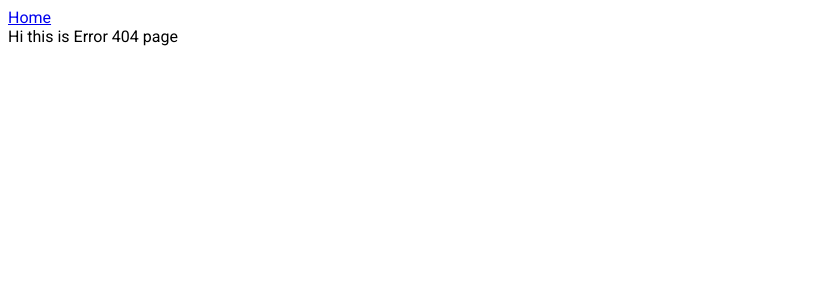
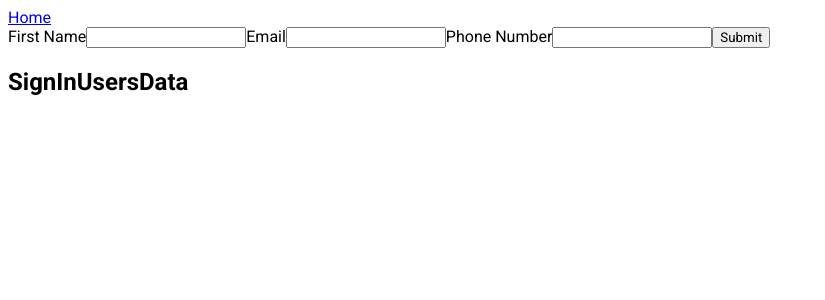
Before and after one commit to Sandeep-508/Practice-react, a React (Create React App) app: page /curd in a window 1280 px wide. Before the commit this address had no page. Shown: the top 300 px of the page, without its empty margins (0-825 px from the left). Built offline with nearby package versions, Linux system fonts and the light colour scheme.

Commit message:
practiced storing and editing user form data

```diff
--- a/package.json
+++ b/package.json
@@ -14,7 +14,9 @@
     "@testing-library/jest-dom": "^5.17.0",
     "@testing-library/react": "^13.4.0",
     "@testing-library/user-event": "^13.5.0",
+    "apexcharts": "^3.54.0",
     "react": "^18.3.1",
+    "react-apexcharts": "^1.4.1",
     "react-dom": "^18.3.1",
     "react-hook-form": "^7.53.0",
     "react-notifications": "^1.7.4",
--- /dev/null
+++ b/src/components/Charts.jsx
@@ -0,0 +1,88 @@
+import React, { useState, useEffect } from 'react';
+import ReactApexChart from 'react-apexcharts';
+import ApexCharts from 'apexcharts';
+
+const Charts = () => {
+    const [chartOptions, setChartOptions] = useState({
+        chart: {
+            id: 'realtime',
+            height: 350,
+            type: 'line',
+            animations: {
+                enabled: true,
+                easing: 'linear',
+                dynamicAnimation: {
+                    speed: 100
+                }
+            },
+            toolbar: {
+                show: false
+            },
+            zoom: {
+                enabled: false
+            }
+        },
+        dataLabels: {
+            enabled: true
+        },
+        stroke: {
+            curve: 'smooth'
+        },
+        title: {
+            text: 'Dynamic Updating Chart',
+            align: 'left'
+        },
+        markers: {
+            size: 0
+        },
+        xaxis: {
+            type: 'datetime',
+            range: 9000
+        },
+        yaxis: {
+            max: 100
+        },
+        legend: {
+            show: false
+        },
+    });
+
+    const [series, setSeries] = useState([{ data: [] }]);
+
+    const data = [];
+    let lastDate = Date.now();
+
+    const getNewSeries = (baseval, { min, max }) => {
+        const newDate = baseval + 1000;
+        lastDate = newDate;
+        data.push({
+            x: newDate,
+            y: Math.floor(Math.random() * (max - min + 1)) + min
+        });
+        if (data.length > 10) {
+            data.shift();
+        }
+    };
+
+    useEffect(() => {
+        const interval = setInterval(() => {
+            getNewSeries(lastDate, { min: 10, max: 90 });
+            ApexCharts.exec('realtime', 'updateSeries', [{
+                data: [...data]
+            }]);
+        }, 1000);
+
+        return () => clearInterval(interval);
+    }, [data]);
+
+    return (
+        <div className='overflow-hidden'>
+            <div id="chart">
+                <ReactApexChart options={chartOptions} series={series} type="line" height={350} />
+            </div>
+            <div id="html-dist"></div>
+        </div>
+    );
+};
+
+export default Charts;
--- /dev/null
+++ b/src/components/CurdOperations.jsx
@@ -0,0 +1,69 @@
+import { useState } from "react"
+import { Link } from "react-router-dom"
+import SignInUsersData from "./SignInUsersData"
+
+const CurdOperations = () => {
+    const [showData, setShowData] = useState(false)
+    const [storedData, setStoredData] = useState([])
+    const [indexState, setIndexState] = useState(null)
+    const formObj = {
+        firstName: "",
+        email: "",
+        phoneNumber: "",
+        index: ""
+    }
+    const [formValue, setFormValue] = useState(formObj)
+    const getValue = (e) => {
+        let changingName = e.target.name;
+        let currentData = { ...formValue }
+        currentData[changingName] = e.target.value
+        setFormValue(currentData)
+    }
+    const handleSubmit = (e) => {
+        e.preventDefault();
+        if (indexState !== null) {
+            let updatedObj = [...storedData]
+            updatedObj[indexState] = formValue;
+            setStoredData(updatedObj)
+            setIndexState(null)
+        } else {
+            setStoredData(prev => [...prev, formValue])
+        }
+        setShowData(true)
+        setFormValue(formObj)
+        console.log(storedData)
+    }
+    const handleIndex = (index) => {
+        setIndexState(index)
+        console.log(`clicked update ${index}`)
+    }
+
+    const handleUpdate = (index) => {
+        let updatingObj = storedData[index]
+        console.log(`Updating item at index: ${index}`, updatingObj);
+        setIndexState(1)
+        setFormValue(updatingObj)
+    }
+    const handleDelete = (index) => {
+        let updateAfterDelete = storedData.filter((v, i) => index !== i)
+        setStoredData(updateAfterDelete)
+        console.log(`Deleting item at index: ${index}`, storedData);
+    }
+    return (
+        <div className="p-3">
+            <Link to={'/'}>Home</Link>
+            <form onSubmit={(e) => handleSubmit(e)} className="flex flex-col items-start justify-start mt-6">
+                <label className="mt-3">First Name</label>
+                <input type="text" value={formValue.firstName} name="firstName" onChange={(e) => getValue(e)} />
+                <label className="mt-3">Email</label>
+                <input type="email" value={formValue.email} name="email" onChange={(e) => getValue(e)} />
+                <label className="mt-3">Phone Number</label>
+                <input type="number" value={formValue.phoneNumber} name="phoneNumber" onChange={(e) => getValue(e)} />
+                <button type="submit">{indexState !== null ? "Update" : "Submit"}</button>
+            </form>
+            <SignInUsersData storeData={storedData} showState={showData} handleUpdate={handleUpdate} handleDelete={handleDelete} handleIndex={handleIndex} />
+        </div>
+    )
+}
+
+export default CurdOperations
--- a/src/components/FormValidationHook.jsx
+++ b/src/components/FormValidationHook.jsx
@@ -51,7 +51,7 @@ const FormValidationHook = () => {
                             message: "Phone number must be exactly 10 digits"
                         }
                     })}
-                    type="number" name="phone" placeholder="enter phone number" />
+                    type="number" name="phone" placeholder="Enter phone number" />
                 <span className="-mt-4 h-4">{errors.phone?.message}</span>
                 <button type="submit" className="border border-black bg-white rounded-lg py-3 px-5 mt-5">Submit</button>
             </form>
--- a/src/components/Questions.jsx
+++ b/src/components/Questions.jsx
@@ -4,6 +4,7 @@ import { act, useState } from "react"
 import Faqs from './Faqs'
 import ToDoList from "./ToDoList"
 import Tabbing from "./Tabbing"
+import Charts from "./Charts"
 
 const Question = () => {
     // first
@@ -67,6 +68,8 @@ const Question = () => {
             <ToDoList />
             {/* sixth */}
             <Tabbing />
+            {/* Charts */}
+            <Charts />
         </div>
     )
 }
--- /dev/null
+++ b/src/components/SignInUsersData.jsx
@@ -0,0 +1,41 @@
+import { useState } from "react"
+
+const SignInUsersData = ({ storeData, showState, handleUpdate, handleDelete, handleIndex }) => {
+    return (
+        <div>
+            <h2 className="text-3xl my-5">SignInUsersData</h2>
+            {
+                showState
+                    ?
+                    <div className="flex flex-wrap items-start justify-start">
+                        {storeData.map((item, index) => (
+                            <div className="w-2/12 px-3 mt-5">
+                                <div className="mt-3">
+                                    <div className="flex flex-col items-start justify-center">
+                                        <p className="text-xl">First Name</p>
+                                        <p>{item.firstName}</p>
+                                    </div>
+                                    <div className="my-2 flex flex-col items-start justify-start">
+                                        <p className="text-xl">Email</p>
+                                        <p>{item.email}</p>
+                                    </div>
+                                    <div className="flex flex-col items-start justify-start">
+                                        <p className="text-xl">Phone Number</p>
+                                        <p>{item.phoneNumber}</p>
+                                    </div>
+                                </div>
+                                <div className="flex flex-wrap gap-2 mt-3">
+                                    <button className="p-2 bg-green-800 rounded-xl" onClick={() => { handleUpdate(index); handleIndex(index) }}>Update</button>
+                                    <button className="p-2 bg-red-800 rounded-xl" onClick={() => { handleDelete(index); handleIndex(index) }}>Delete</button>
+                                </div>
+                            </div>
+                        ))
+                        }
+                    </div >
+                    : ""
+            }
+        </div >
+    )
+}
+
+export default SignInUsersData
--- a/src/index.js
+++ b/src/index.js
@@ -12,6 +12,7 @@ import Blogs from './pages/Blogs';
 import Timer from './components/Timer';
 import Question from './components/Questions';
 import FormValidation from './components/FormValidation';
+import CurdOperations from './components/CurdOperations';
 
 const root = ReactDOM.createRoot(document.getElementById('root'));
 let Routes = createBrowserRouter(
@@ -51,6 +52,10 @@ let Routes = createBrowserRouter(
     {
       path: "/form",
       element: <FormValidation />
+    },
+    {
+      path: "/curd",
+      element: <CurdOperations />
     }
   ]
 )
```
Also changed, not shown: src/components/GoogleSignIn.jsx (added), 1 other file (tests, documents, lock files or other folders).
